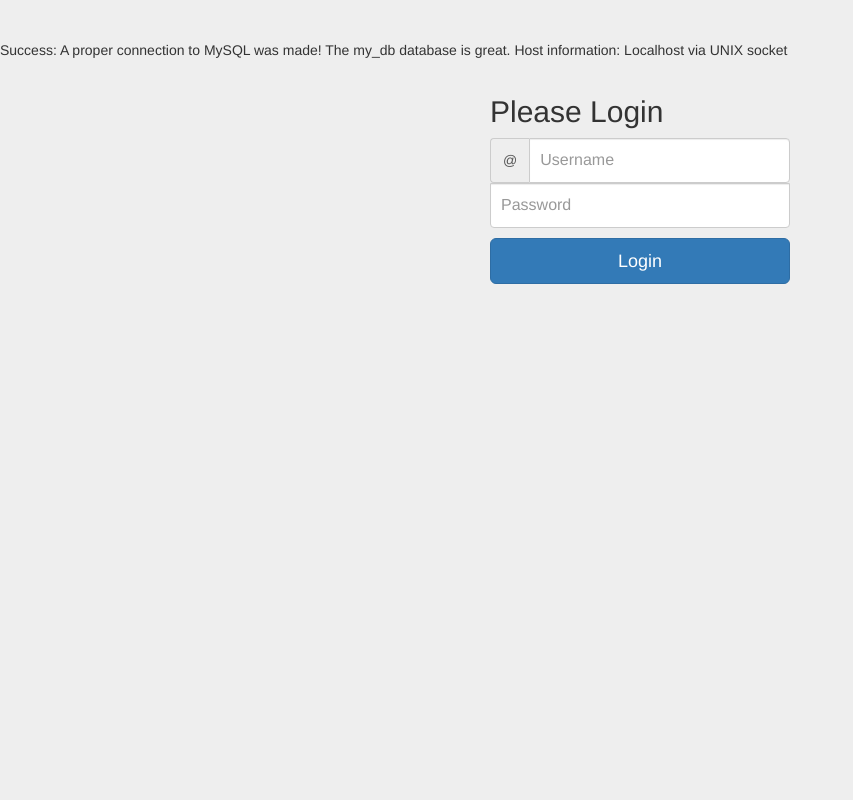
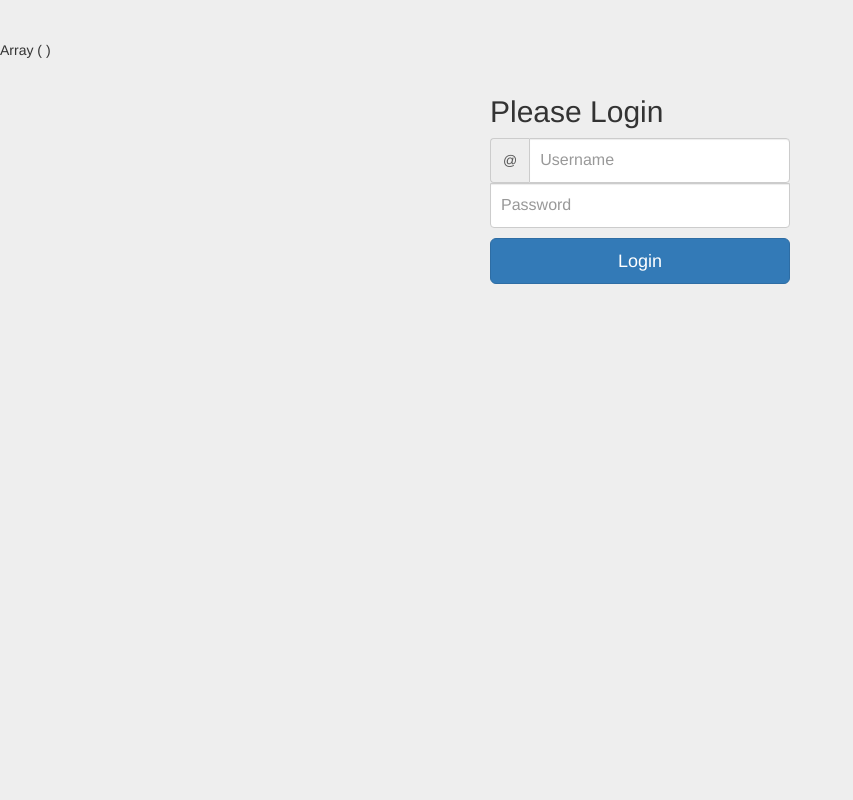
Before and after one commit to jarvey16018/DatabaseWinter2018, a PHP site: page /register.php in a window 1280 px wide. Shown: the whole page, without its empty margins (0-853 px from the left). Run offline with PHP 8.4, Linux system fonts and the light colour scheme.

Commit message:
update Connection

```diff
--- a/connection.php
+++ b/connection.php
@@ -8,8 +8,8 @@ if (!$link) {
     exit;
 }
 
-echo "Success: A proper connection to MySQL was made! The my_db database is great." . PHP_EOL;
-echo "Host information: " . mysqli_get_host_info($link) . PHP_EOL;
+//echo "Success: A proper connection to MySQL was made! The my_db database is great." . PHP_EOL;
+//echo "Host information: " . mysqli_get_host_info($link) . PHP_EOL;
 
 mysqli_close($link);
 ?>
--- a/register.php
+++ b/register.php
@@ -1,6 +1,7 @@
 
 <?php
 require_once('connection.php');
+print_r($_POST)
 ?>
 
 <!DOCTYPE html>
```
